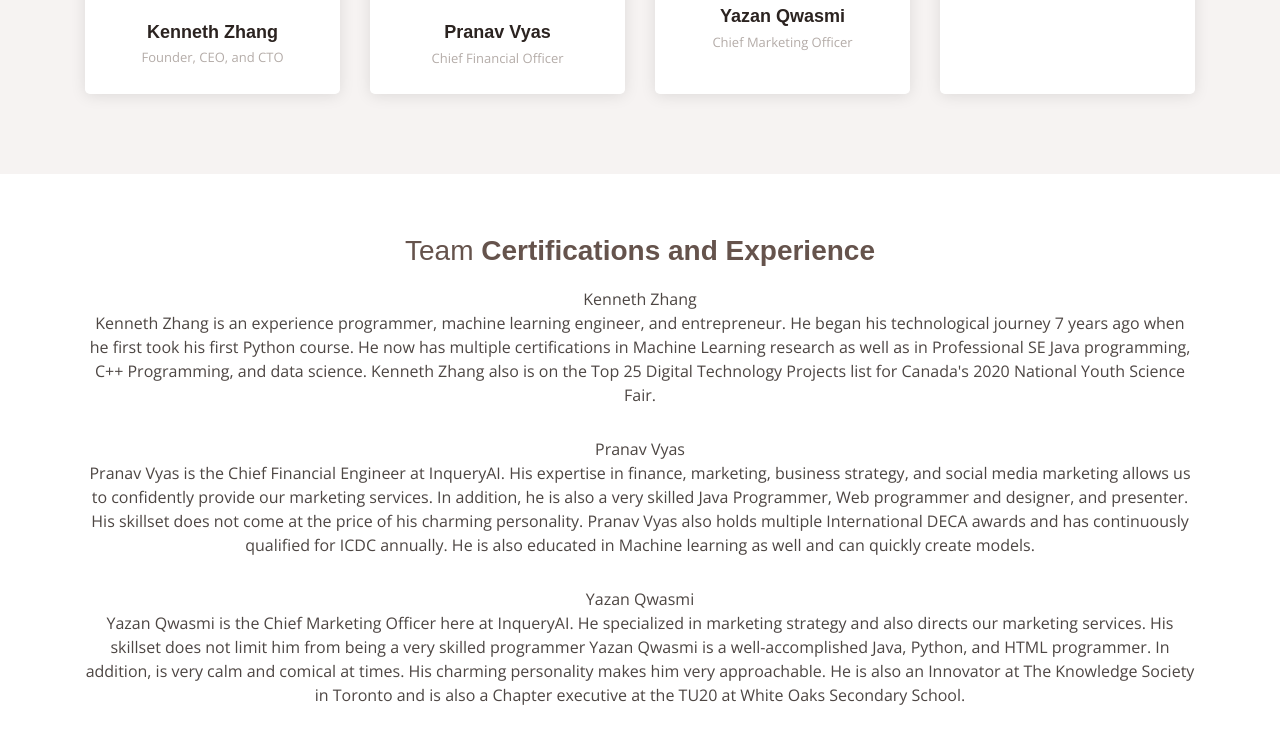
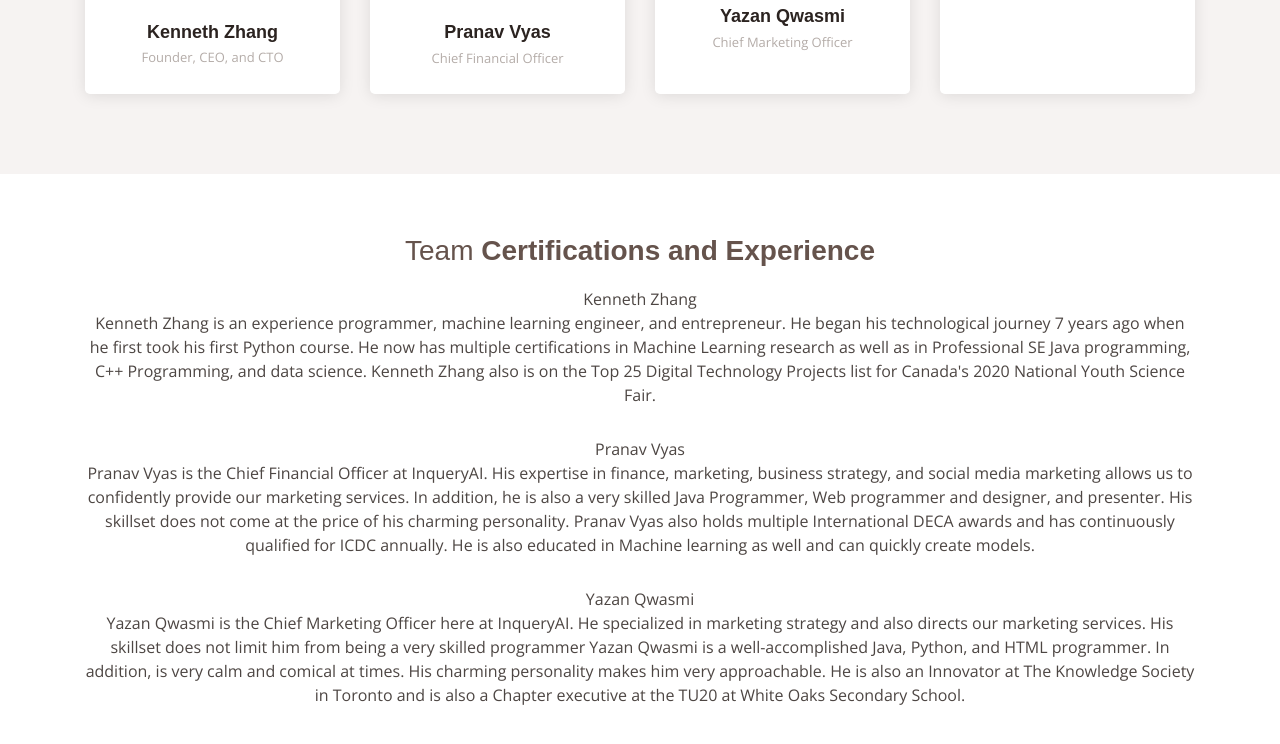
Before and after one commit to bobthesnek63/Inquery-AI-website, a plain HTML site: page InqueryAI Web/about.html in a window 1280 px wide. Shown: the part 1232-1976 px from the top of the page. Drawn offline with nearby package versions, Linux system fonts and the light colour scheme; a web font is replaced by a local one.

Commit message:
Update about.html

```diff
--- a/InqueryAI Web/about.html
+++ b/InqueryAI Web/about.html
@@ -232,7 +232,7 @@
 
         <div class="section-title" data-aos="fade-up">
           <p>Pranav Vyas</p>
-          <p>Pranav Vyas is the Chief Financial Engineer at InqueryAI. His expertise in finance, marketing, business strategy, and social media marketing allows us to confidently provide our marketing services.
+          <p>Pranav Vyas is the Chief Financial Officer at InqueryAI. His expertise in finance, marketing, business strategy, and social media marketing allows us to confidently provide our marketing services.
           In addition, he is also a very skilled Java Programmer, Web programmer and designer, and presenter. His skillset does not come at the price of his charming personality. Pranav Vyas also holds multiple
           International DECA awards and has continuously qualified for ICDC annually. He is also educated in Machine learning as well and can quickly create models.</p>
         </div>
```
